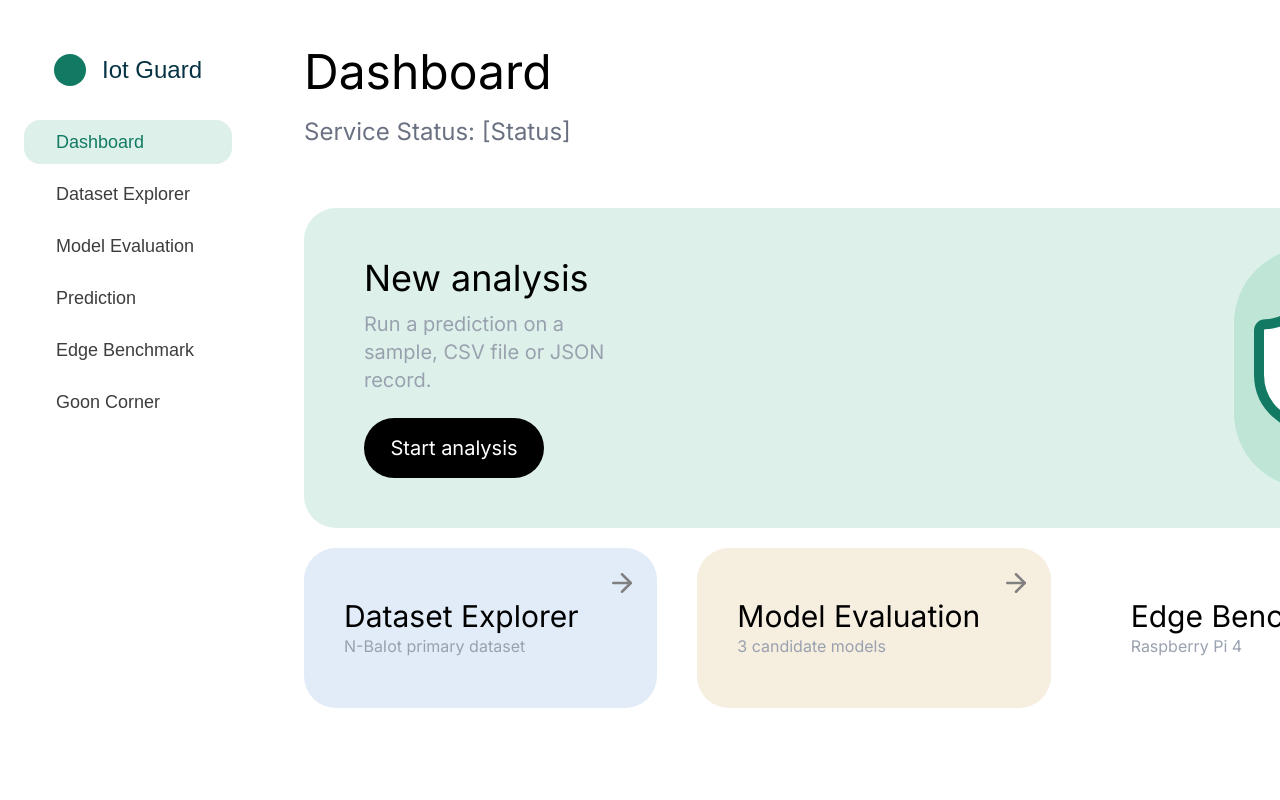
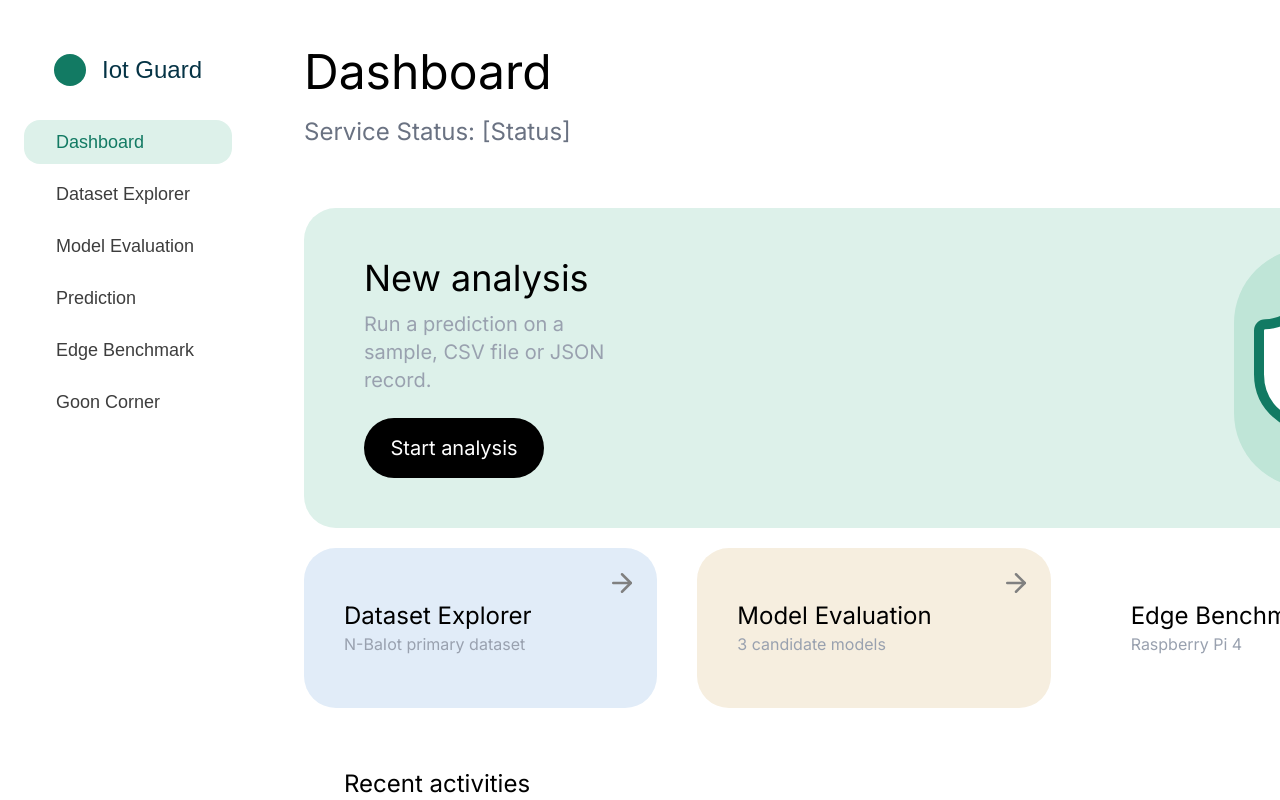
Before and after one commit to sonnnguyennn/cos30049hn-grp1_5, a Next.js app in the folder frontend/: page /dashboard in a window 1280 px wide. Built offline with nearby package versions, Linux system fonts and the light colour scheme; a web font is replaced by a local one.

Commit message:
Recent activities placeholder

```diff
--- a/frontend/src/app/dashboard/page.tsx
+++ b/frontend/src/app/dashboard/page.tsx
@@ -3,6 +3,7 @@
 import { inter } from '@/app/ui/fonts';
 import NewAnal from '../ui/dashboard/new-analysis';
 import MoreLinks from '../ui/dashboard/more-links';
+import RecentActivities from '../ui/dashboard/recent-activities';
 
 export default function Page() {
     return (
@@ -12,6 +13,7 @@ export default function Page() {
             <div className="page-break h-5"></div>
             <NewAnal />
             <MoreLinks />
+            <RecentActivities />
         </main>
     );
 }
--- a/frontend/src/app/ui/dashboard/more-links.tsx
+++ b/frontend/src/app/ui/dashboard/more-links.tsx
@@ -20,7 +20,7 @@ export default function MoreLinks() {
                         href={link.href}
                         className={`relative w-full h-full rounded-4xl justify-center flex flex-col px-10 ${link.color}`}
                         >
-                            <p className="text-black text-3xl">{link.Name}</p>
+                            <p className="text-black text-2xl">{link.Name}</p>
                             <p className="text-gray-400">{link.des}</p>
                             <ArrowRight stroke="gray" size={30} className="absolute top-5 right-5" />
                         </Link>
--- a/frontend/src/app/ui/dashboard/recent-activities.tsx
+++ b/frontend/src/app/ui/dashboard/recent-activities.tsx
@@ -0,0 +1,14 @@
+'use client';
+
+import Link from 'next/link';
+
+export default function RecentActivities() {
+    return (
+        <div className='flex flex-col bg-[#FFFFFF] w-full h-auto rounded-4xl px-10 py-10 gap-5'>
+            <p className='text-2xl text-black'>Recent activities</p>
+            <div className='w-full h-auto bg-[#F2F5F4] rounded-2xl p-5'>
+                <p className='text-2xl text-gray-400'>No analysises yet.</p>
+            </div>
+        </div>
+    );
+}
```
